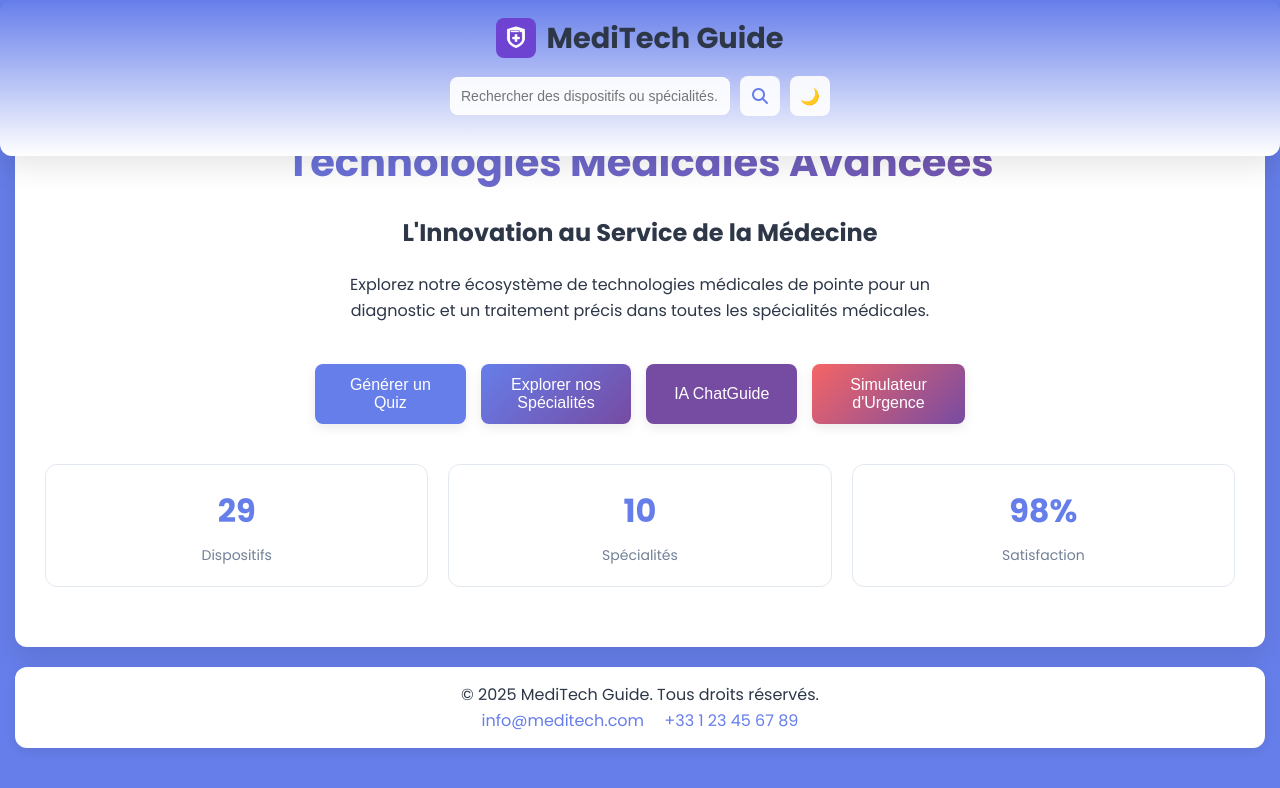
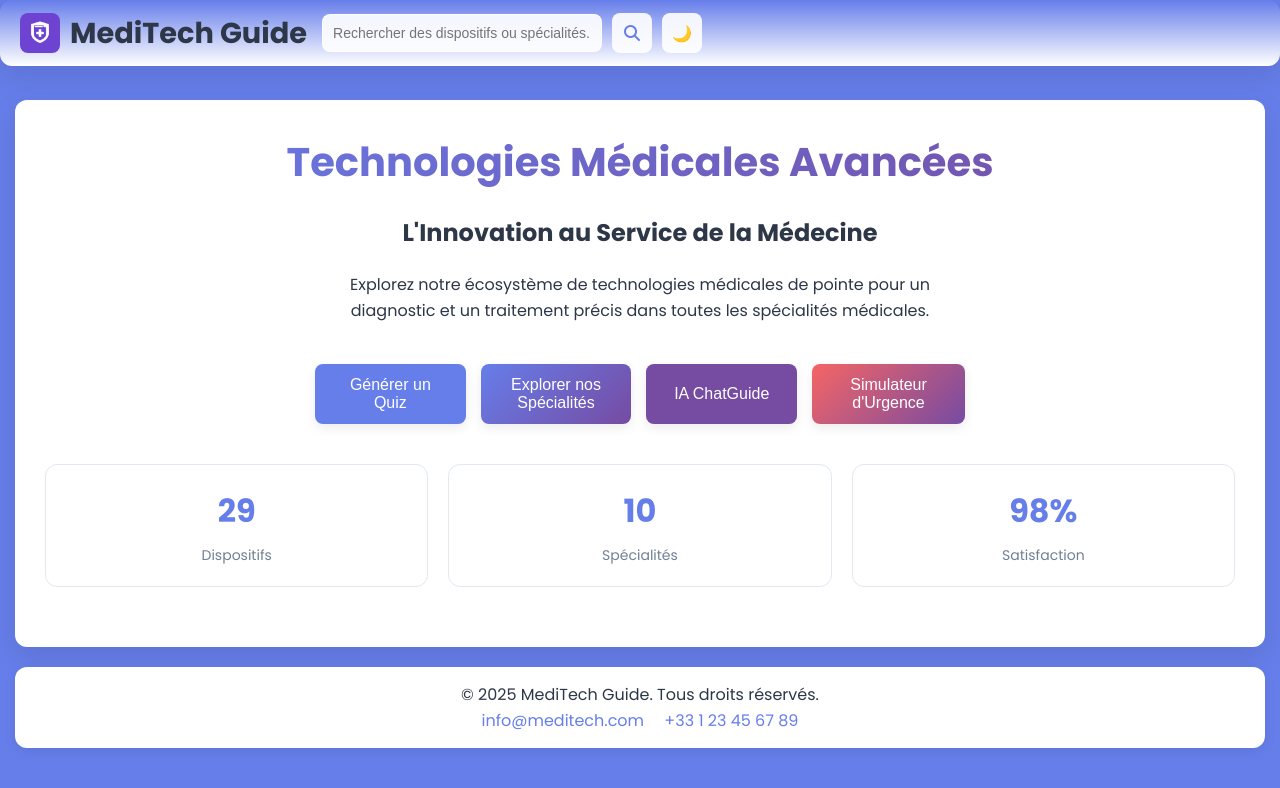
Before and after one commit to Douha03/MediTech_Guide, a website: page index.html in a window 1280 px wide. Drawn offline with nearby package versions, Linux system fonts and the light colour scheme.

Commit message:
Add files via upload

```diff
--- a/index.html
+++ b/index.html
@@ -67,7 +67,7 @@
         .header {
             background: linear-gradient(to bottom, var(--primary-color), #ffffff);
             backdrop-filter: blur(10px);
-            padding: 15px 20px;
+            padding: 10px 20px;
             border-radius: 12px;
             box-shadow: var(--shadow-md);
             position: fixed;
@@ -79,8 +79,7 @@
 
         .header-content {
             display: flex;
-            justify-content: center;
-            flex-direction: column;
+            justify-content: flex-start;
             align-items: center;
             gap: 15px;
         }
@@ -117,7 +116,7 @@
             display: flex;
             align-items: center;
             gap: 10px;
-            justify-content: center; /* Alignement à gauche */
+            justify-content: flex-end;
         }
 
         .search-box {
```
